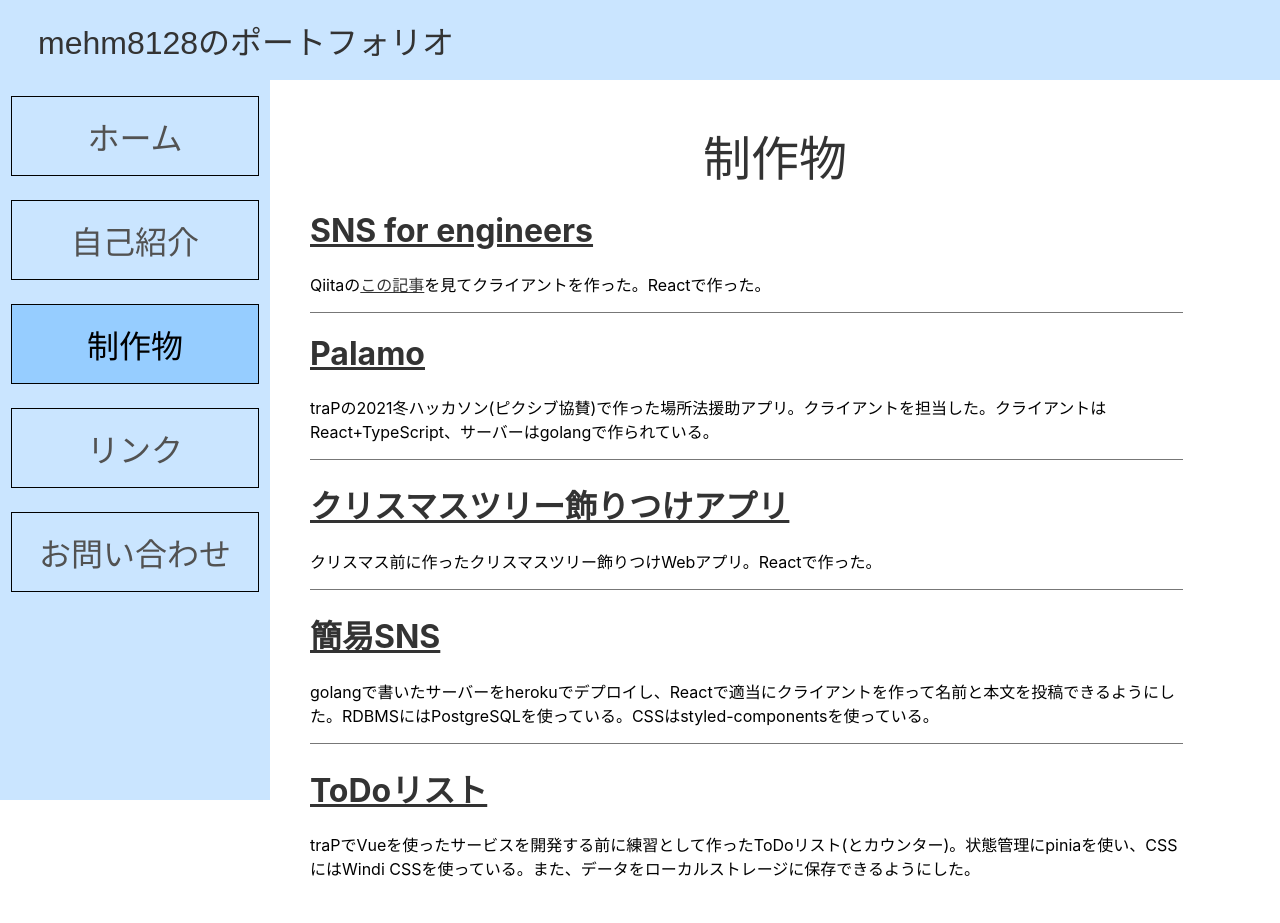
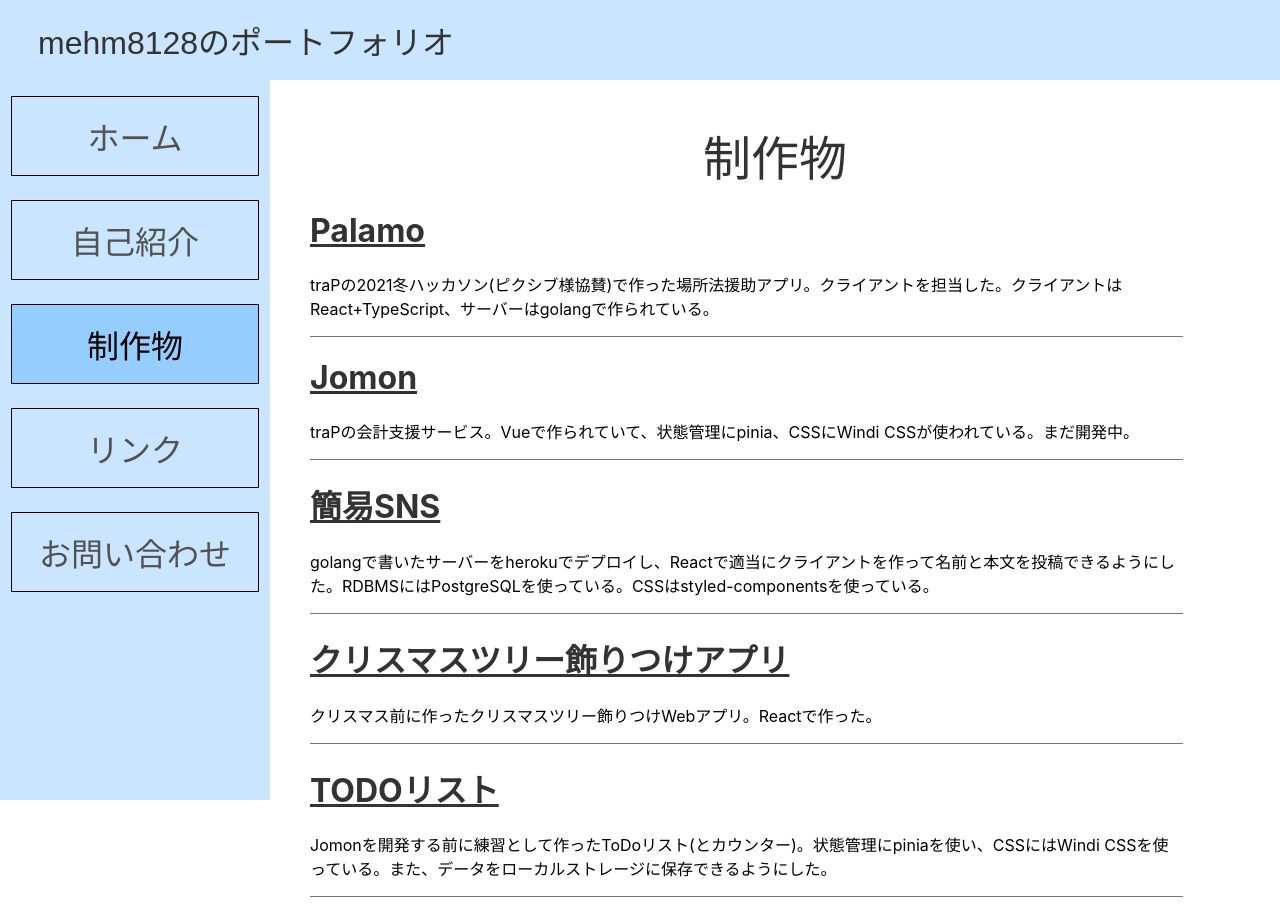
Before and after one commit to mehm8128/portfolio, a React (Create React App) app: page /productions in a window 1280 px wide. Shown: the top 923 px of the page. Built offline with nearby package versions, Linux system fonts and the light colour scheme.

Commit message:
制作物追加と仕様変更

```diff
--- a/src/pages/Productions.tsx
+++ b/src/pages/Productions.tsx
@@ -1,30 +1,6 @@
 import styles from './Productions.module.css'
 
 function Production() {
-  const productionList = [
-    {
-      name: 'SNS for engineers',
-      link: 'https://sns-for-engineers.vercel.app/',
-    },
-    {
-      name: 'Palamo',
-      link: 'https://frontend-opal-delta-19.vercel.app/',
-    },
-
-    {
-      name: 'クリスマスツリー飾りつけアプリ',
-      link: 'https://event-app-ecru.vercel.app/',
-    },
-    {
-      name: '簡易SNS',
-      link: 'https://concise-sns.vercel.app/',
-    },
-    {
-      name: 'ToDoリスト',
-      link: 'https://vue-practice-vert.vercel.app/',
-    },
-  ]
-
   return (
     <div className={styles.production}>
       <div className={styles.header}>
@@ -33,55 +9,34 @@ function Production() {
       <ul className={styles.ul}>
         <li className={styles.li}>
           <h1>
-            <a href={productionList[0].link} className={styles.link}>
-              {productionList[0].name}
+            <a href="https://frontend-opal-delta-19.vercel.app/" className={styles.link}>
+              Palamo
             </a>
           </h1>
           <div className={styles.itemContent}>
             <div className={styles.description}>
               <span className={styles.content}>
-                Qiitaの
-                <a href="https://qiita.com/HawkClaws/items/599d7666f55e79ef7f56" className={styles.link}>
-                  この記事
-                </a>
-                を見てクライアントを作った。Reactで作った。
+                traPの2021冬ハッカソン(ピクシブ様協賛)で作った場所法援助アプリ。クライアントを担当した。クライアントはReact+TypeScript、サーバーはgolangで作られている。
               </span>
             </div>
           </div>
         </li>
         <li className={styles.li}>
           <h1>
-            <a href={productionList[1].link} className={styles.link}>
-              {productionList[1].name}
+            <a href="https://github.com/traPtitech/Jomon-UI" className={styles.link}>
+              Jomon
             </a>
           </h1>
           <div className={styles.itemContent}>
             <div className={styles.description}>
-              <span className={styles.content}>
-                traPの2021冬ハッカソン(ピクシブ協賛)で作った場所法援助アプリ。クライアントを担当した。クライアントはReact+TypeScript、サーバーはgolangで作られている。
-              </span>
-            </div>
-          </div>
-        </li>
-
-        <li className={styles.li}>
-          <h1>
-            <a href={productionList[2].link} className={styles.link}>
-              {productionList[2].name}
-            </a>
-          </h1>
-          <div className={styles.itemContent}>
-            <div className={styles.description}>
-              <span className={styles.content}>
-                クリスマス前に作ったクリスマスツリー飾りつけWebアプリ。Reactで作った。
-              </span>
+              traPの会計支援サービス。Vueで作られていて、状態管理にpinia、CSSにWindi CSSが使われている。まだ開発中。
             </div>
           </div>
         </li>
         <li className={styles.li}>
           <h1>
-            <a href={productionList[3].link} className={styles.link}>
-              {productionList[3].name}
+            <a href="https://concise-sns.vercel.app/" className={styles.link}>
+              簡易SNS
             </a>
           </h1>
           <div className={styles.itemContent}>
@@ -94,14 +49,46 @@ function Production() {
         </li>
         <li className={styles.li}>
           <h1>
-            <a href={productionList[4].link} className={styles.link}>
-              {productionList[4].name}
+            <a href="https://event-app-ecru.vercel.app/" className={styles.link}>
+              クリスマスツリー飾りつけアプリ
             </a>
           </h1>
           <div className={styles.itemContent}>
             <div className={styles.description}>
-              traPでVueを使ったサービスを開発する前に練習として作ったToDoリスト(とカウンター)。状態管理にpiniaを使い、CSSにはWindi
-              CSSを使っている。また、データをローカルストレージに保存できるようにした。
+              クリスマス前に作ったクリスマスツリー飾りつけWebアプリ。Reactで作った。
+            </div>
+          </div>
+        </li>
+        <li className={styles.li}>
+          <h1>
+            <a href="https://vue-practice-vert.vercel.app/" className={styles.link}>
+              TODOリスト
+            </a>
+          </h1>
+          <div className={styles.itemContent}>
+            <div className={styles.description}>
+              <span className={styles.content}>
+                Jomonを開発する前に練習として作ったToDoリスト(とカウンター)。状態管理にpiniaを使い、CSSにはWindi
+                CSSを使っている。また、データをローカルストレージに保存できるようにした。
+              </span>
+            </div>
+          </div>
+        </li>
+        <li className={styles.li}>
+          <h1>
+            <a href="https://sns-for-engineers.vercel.app/" className={styles.link}>
+              SNS for engineers
+            </a>
+          </h1>
+          <div className={styles.itemContent}>
+            <div className={styles.description}>
+              <span className={styles.content}>
+                Qiitaの
+                <a href="https://qiita.com/HawkClaws/items/599d7666f55e79ef7f56" className={styles.link}>
+                  この記事
+                </a>
+                を見てクライアントを作った。Reactで作った。
+              </span>
             </div>
           </div>
         </li>
```
